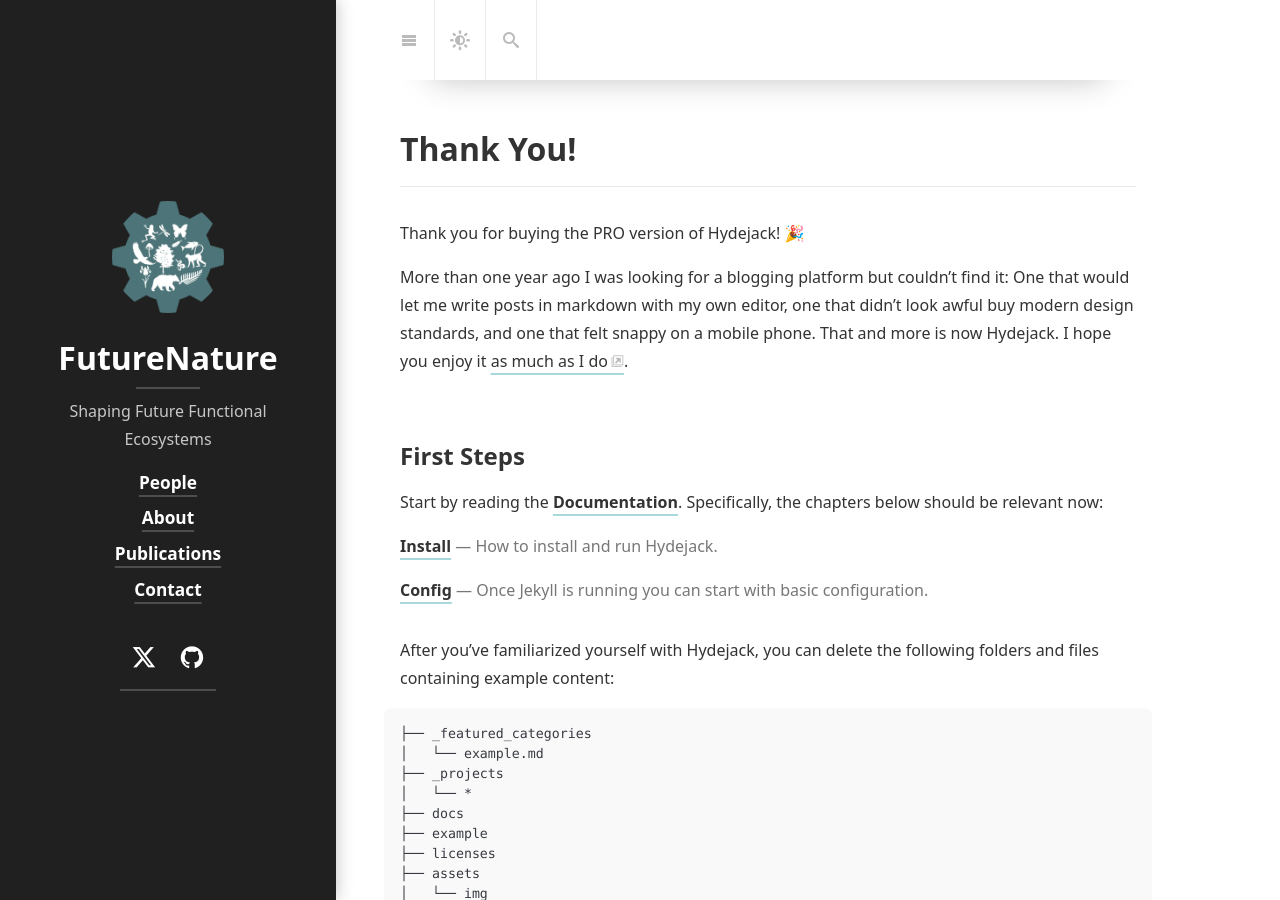
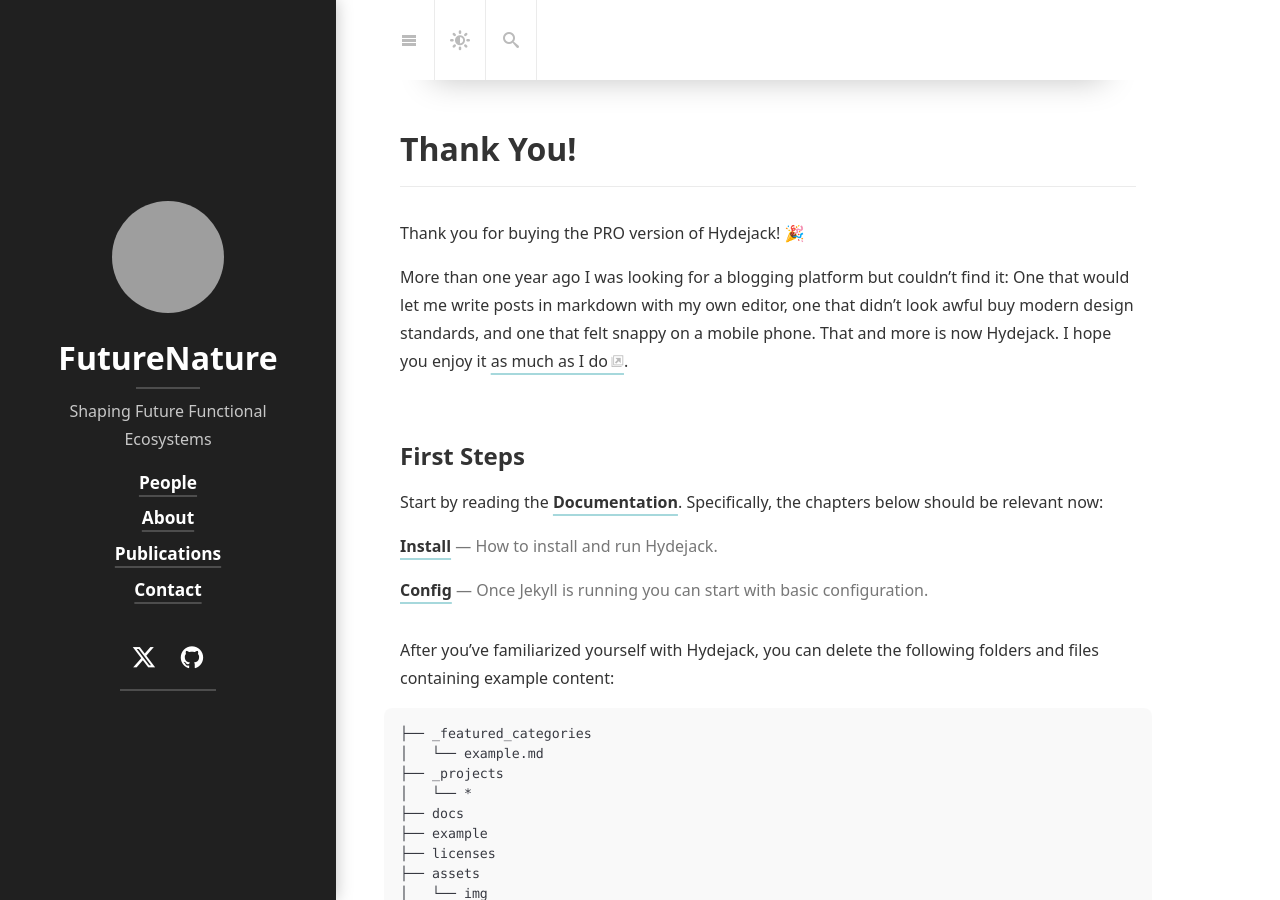
Before and after one commit to koenraadvanmeerbeek/FutureNature, a Jekyll site: the page built from index.md, in a window 1280 px wide and 900 px high. Built offline with Jekyll 4.4.1, drawn with Linux system fonts in a browser that asks for light colours; cached includes are drawn as plain includes; nearby versions of some CDN libraries; some web fonts are replaced; library files that are not in the unit come from our copies; grey boxes are pictures that could not be loaded.

```diff
--- a/_config.yml
+++ b/_config.yml
@@ -37,7 +37,7 @@
 # A (square) logo for your site.
 # If provided, it will be shown at the top of the sidebar.
 # It also used by the `jekyll-seo-tag` plugin.
-logo:                  /assets/img/logo.png
+logo:                  /assets/img/FutureNature.png
 
 # This should be the same author as first entry in `_data/authors.yml`.
 author:
```
